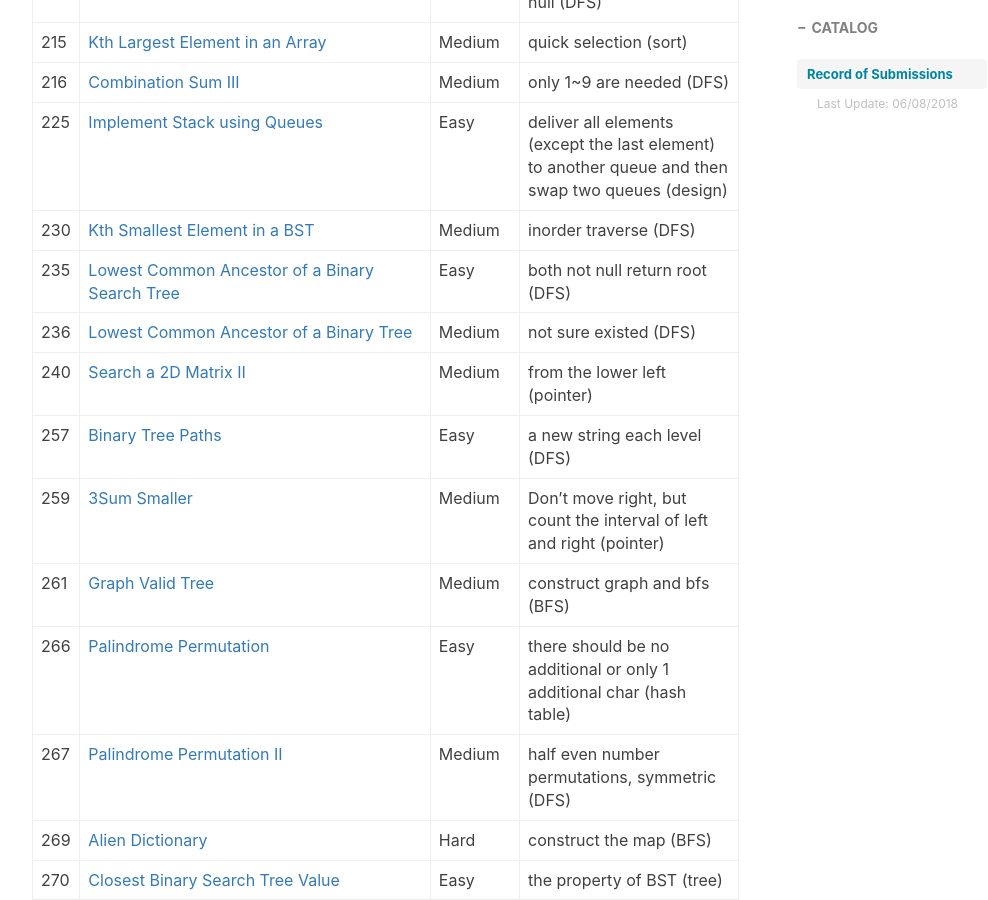
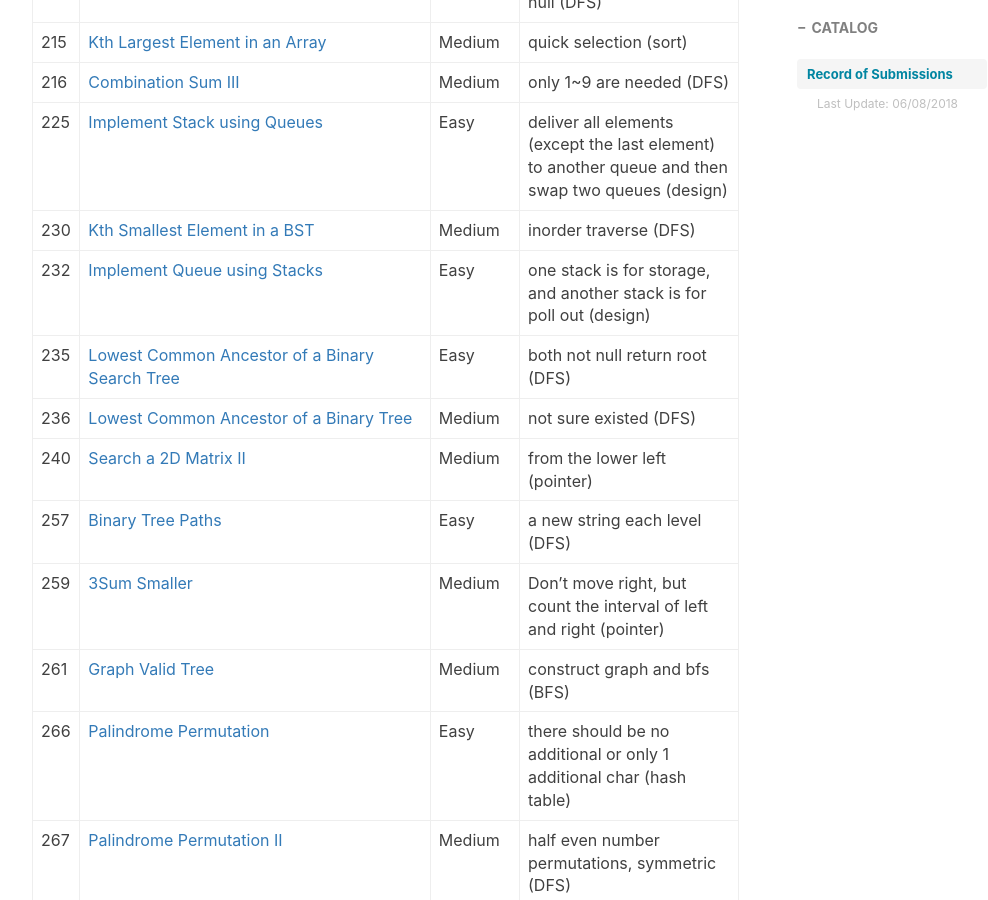
Before and after one commit to ly16/ly16.github.io, a Jekyll site: the page built from _posts/2018-05-18-leetcode-record-round1.md, in a window 1280 px wide and 900 px high, scrolled down 5346 px. Shown: the whole window, without its empty margins (233-1221 px from the left). Built offline with Jekyll 4.4.1, drawn with Linux system fonts in a browser that asks for light colours; nearby versions of some CDN libraries; comment, search, counter and statistics services are not loaded.

Commit message:
Update 2018-05-18-leetcode-record-round1.md

```diff
--- a/_posts/2018-05-18-leetcode-record-round1.md
+++ b/_posts/2018-05-18-leetcode-record-round1.md
@@ -91,6 +91,7 @@ tags:
 |216|[Combination Sum III](https://github.com/ly16/LC-Practice/blob/master/Combination%20Sum%20III.java)|Medium|only 1~9 are needed (DFS)|
 |225|[Implement Stack using Queues](https://github.com/ly16/LC-Practice/blob/master/Implement%20Stack%20by%20Two%20Queues.java)|Easy|deliver all elements (except the last element) to another queue and then swap two queues (design)|
 |230|[Kth Smallest Element in a BST](https://github.com/ly16/LC-Practice/blob/master/Kth%20Smallest%20Element%20in%20a%20BST.java)|Medium|inorder traverse (DFS)|
+|232|[Implement Queue using Stacks](https://github.com/ly16/LC-Practice/blob/master/Implement%20Queue%20using%20Stacks.java)|Easy|one stack is for storage, and another stack is for poll out (design)|
 |235|[Lowest Common Ancestor of a Binary Search Tree](https://github.com/ly16/LC-Practice/blob/master/Lowest%20Common%20Ancestor%20I.java)|Easy|both not null return root (DFS)|
 |236|[Lowest Common Ancestor of a Binary Tree](https://github.com/ly16/LC-Practice/blob/master/Lowest%20Common%20Ancestor%20I.java)|Medium|not sure existed (DFS)|
 |240|[Search a 2D Matrix II](https://github.com/ly16/LC-Practice/blob/master/Search%20a%202D%20Matrix%20II.java)|Medium|from the lower left (pointer)|
```
